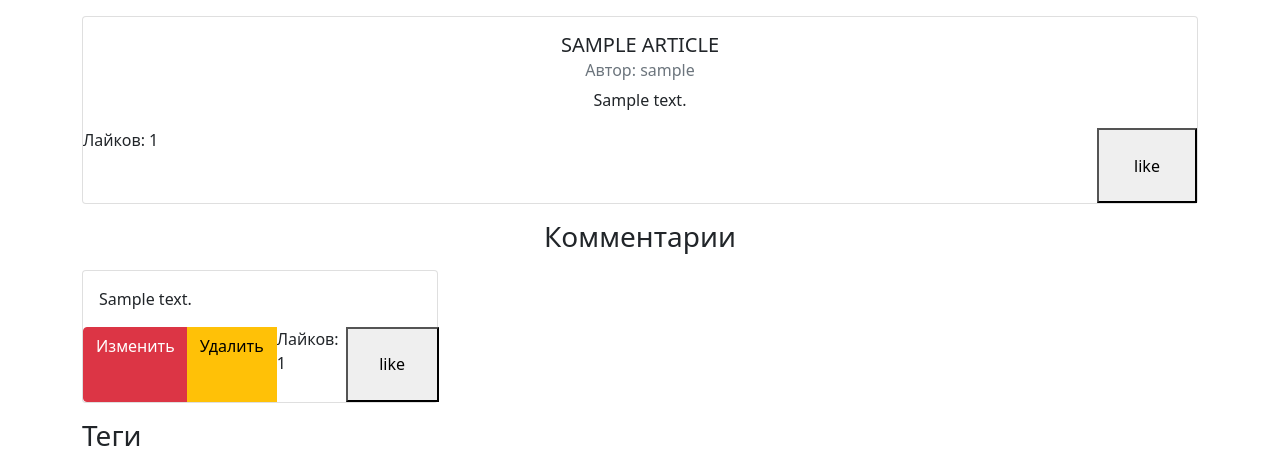
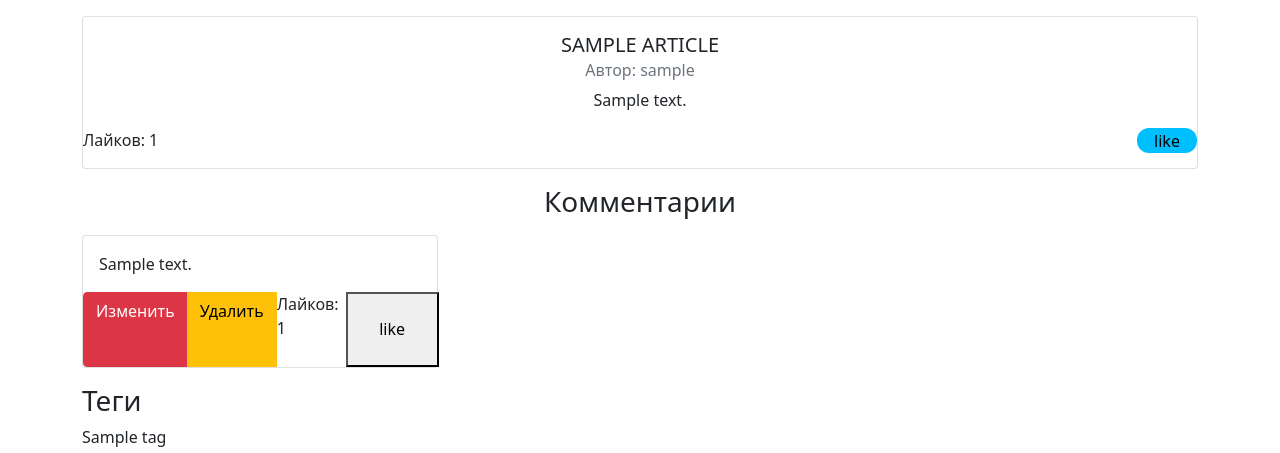
Before and after one commit to azamatdoronov/homework68, a Django app: page /article/1/ in a window 1280 px wide. Shown: the part 72-525 px from the top of the page. Run offline with Django 4.2, Linux system fonts and the light colour scheme; tables that the repository leaves empty hold one stand-in row (values such as "Sample post").

Commit message:
Внес некоторые изменения

```diff
--- a/webapp/templates/articles/article_view.html
+++ b/webapp/templates/articles/article_view.html
@@ -33,12 +33,12 @@
                 Лайков: {{ article.user.all|length }} </p>
             {% if request.user in article.user.all %}
                 <button id="like{{ forloop.counter }}" class="btn_like" data-pk="{{ article.id }}"
-                        style="width: 100px; height: 75px; ">dislike
+                        style="width: 60px; height: 25px; background-color: deepskyblue; border: none; border-radius: 12px">dislike
                 </button>
             {% endif %}
             {% if request.user not in article.user.all %}
                 <button id="like{{ forloop.counter }}" class="btn_like" data-pk="{{ article.id }}"
-                        style="width: 100px; height: 75px; ">like
+                        style="width: 60px; height: 25px; background-color: deepskyblue; border: none; border-radius: 12px">like
                 </button>
             {% endif %}
 
```
